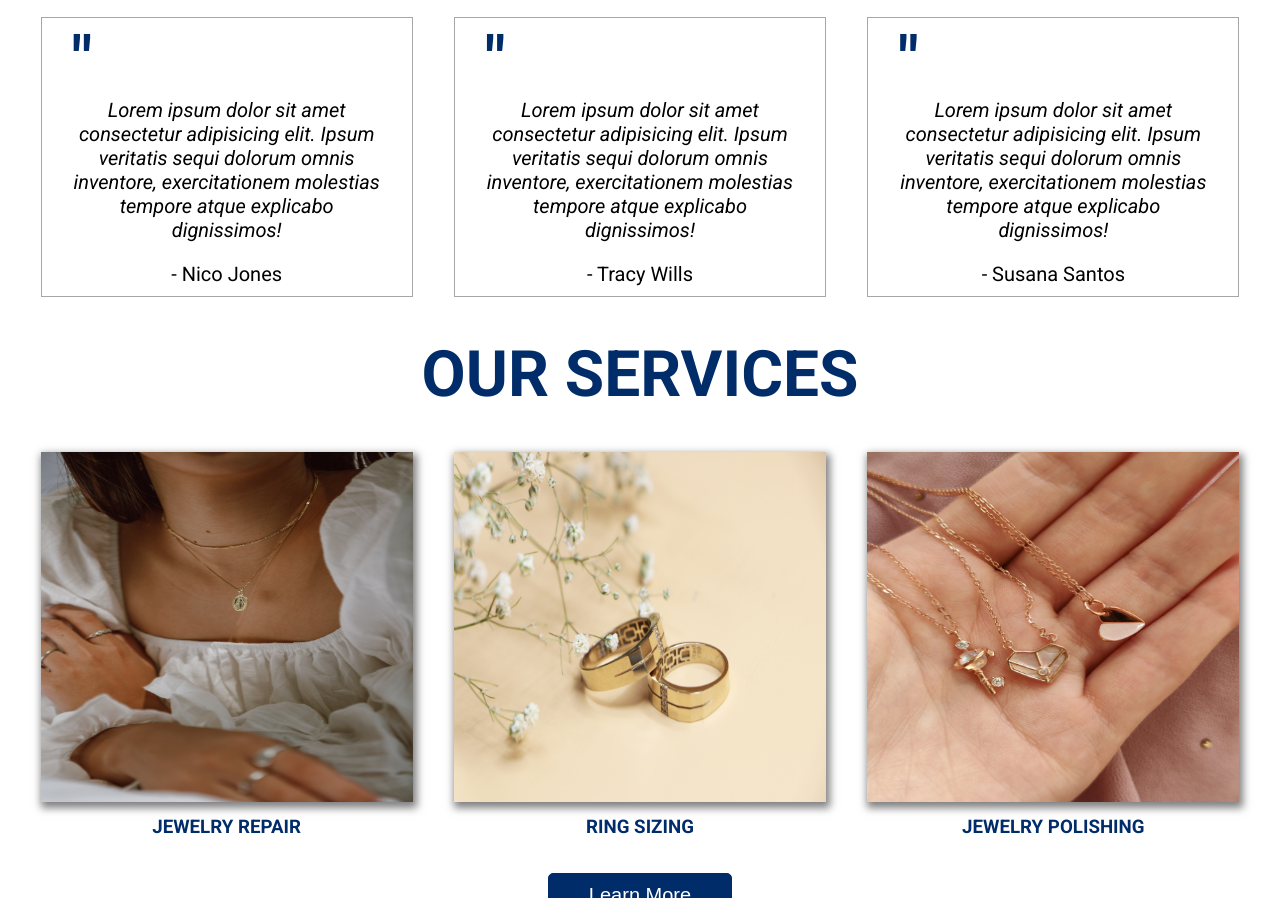
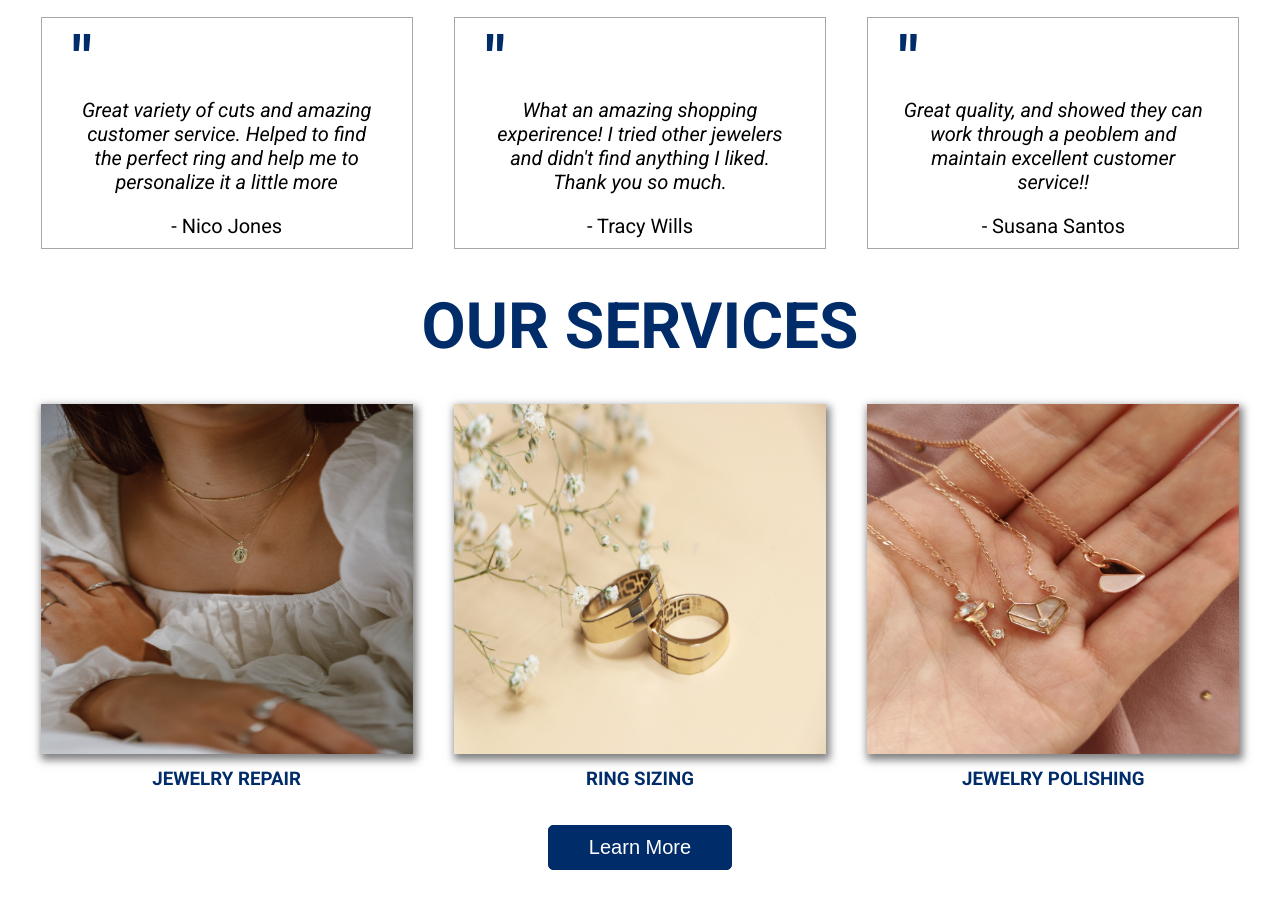
Before and after one commit to ZayyanJavaid/Diamond-Jewelry, a plain HTML site: page index.html in a window 1280 px wide. Shown: the part 2824-3722 px from the top of the page. Drawn offline with Linux system fonts and the light colour scheme.

Commit message:
index.html

```diff
--- a/index.html
+++ b/index.html
@@ -110,20 +110,19 @@
     <div class="section4">
         <div class="section4-box">
             <h2>"</h2>
-            <p class="para1"><i>Lorem ipsum dolor sit amet consectetur adipisicing elit. Ipsum veritatis sequi dolorum
-                    omnis inventore, exercitationem molestias tempore atque explicabo dignissimos!</i></p>
+            <p class="para1"><i>Great variety of cuts and amazing customer service. Helped to find the perfect ring and help me to personalize
+                 it a little more</i></p>
             <p class="para2">- Nico Jones</p>
         </div>
         <div class="section4-box">
             <h2>"</h2>
-            <p class="para1"><i>Lorem ipsum dolor sit amet consectetur adipisicing elit. Ipsum veritatis sequi dolorum
-                    omnis inventore, exercitationem molestias tempore atque explicabo dignissimos!</i></p>
+            <p class="para1"><i>What an amazing shopping experirence! I tried other jewelers and didn't find anything I liked.
+                Thank you so much.</i></p>
             <p class="para2">- Tracy Wills</p>
         </div>
         <div class="section4-box">
             <h2>"</h2>
-            <p class="para1"><i>Lorem ipsum dolor sit amet consectetur adipisicing elit. Ipsum veritatis sequi dolorum
-                    omnis inventore, exercitationem molestias tempore atque explicabo dignissimos!</i></p>
+            <p class="para1"><i>Great quality, and showed they can work through a peoblem and maintain excellent customer service!!</i></p>
             <p class="para2">- Susana Santos</p>
         </div>
     </div>
```
